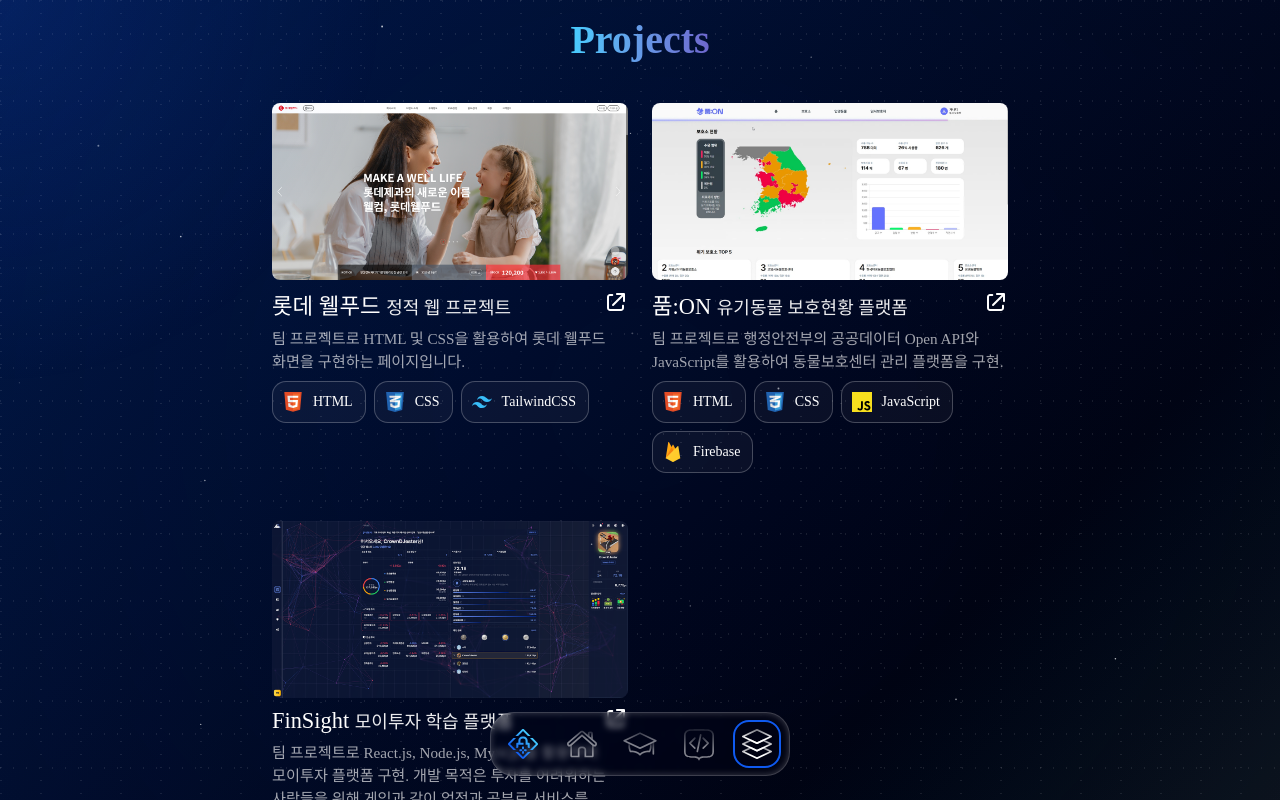
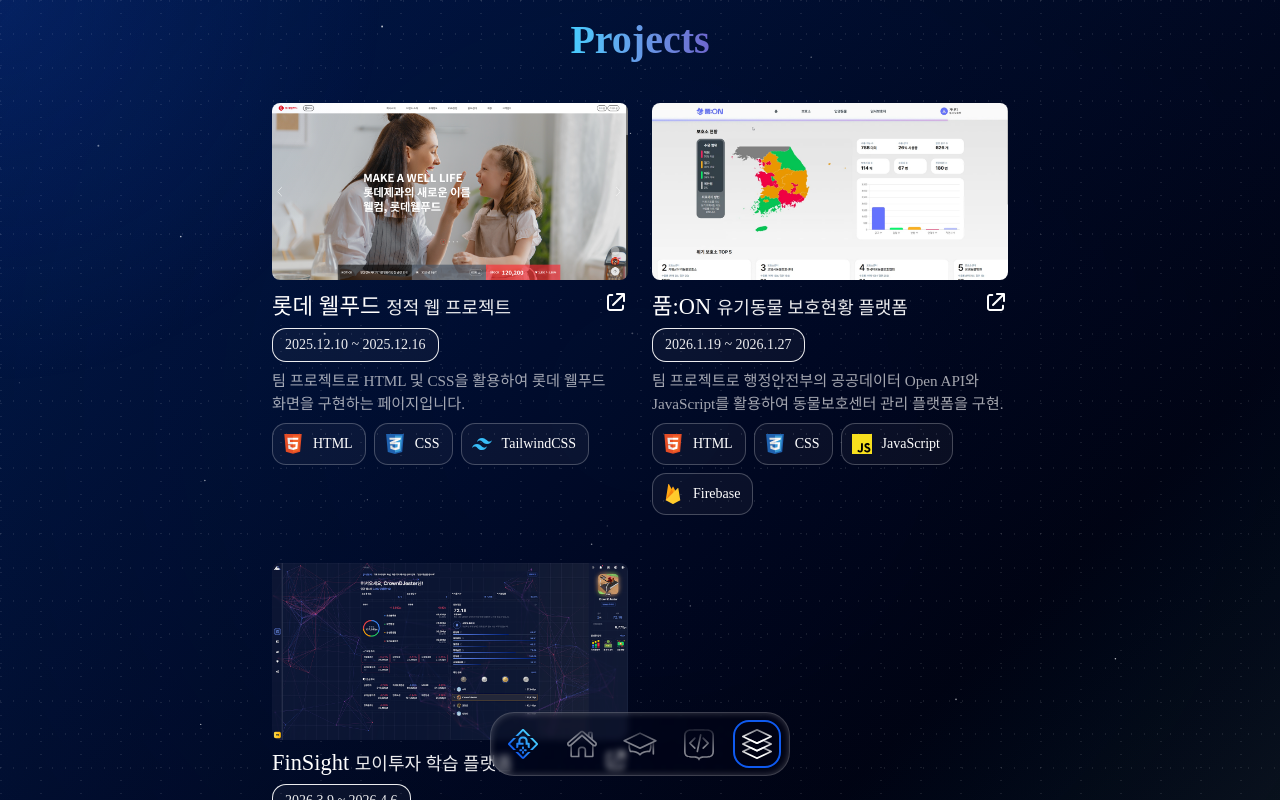
Before and after one commit to uzchang91/Portfolio, a React (Vite) app in the folder frontend/: page / in a window 1280 px wide. Both pictures are taken after a click on the element 757 px from the left and 744 px from the top of the page. Shown: the top 800 px of the page. Built offline with nearby package versions, Linux system fonts and the light colour scheme; a web font is replaced by a local one.

Commit message:
update : Projects.jsx comment

```diff
--- a/frontend/src/Components/Projects.jsx
+++ b/frontend/src/Components/Projects.jsx
@@ -19,7 +19,7 @@
 const Projects = () => {
   return (
     <>
-    <h1 className='title'>Projects</h1>
+      <h1 className='title'>Projects</h1>
       <div className='project'>
 
         <div className='project-item'>
@@ -29,6 +29,9 @@
             <a href="https://2025-est-fe-9.github.io/TeamCrunky" target="_blank">
               <Link />
             </a>
+          </div>
+          <div className='badge-list'>
+            <span className='badge fit'>2025.12.10 ~ 2025.12.16</span>
           </div>
           <p>
             팀 프로젝트로 HTML 및 CSS을 활용하여 롯데 웰푸드 화면을 구현하는 페이지입니다.
@@ -48,6 +51,9 @@
               <Link />
             </a>
           </div>
+          <div className='badge-list'>
+            <span className='badge fit'>2026.1.19 ~ 2026.1.27</span>
+          </div>
           <p>
             팀 프로젝트로 행정안전부의 공공데이터 Open API와 JavaScript를 활용하여 동물보호센터 관리 플랫폼을 구현.
           </p>
@@ -66,6 +72,9 @@
             <a href="https://project3-finsight.vercel.app" target="_blank">
               <Link />
             </a>
+          </div>
+          <div className='badge-list'>
+            <span className='badge fit'>2026.3.9 ~ 2026.4.6</span>
           </div>
           <p>
             팀 프로젝트로 React.js, Node.js, MySQL을 활용하여 모이투자 플랫폼 구현.
```
